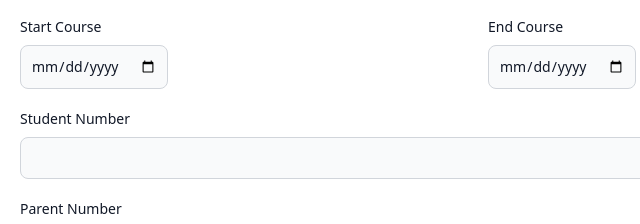
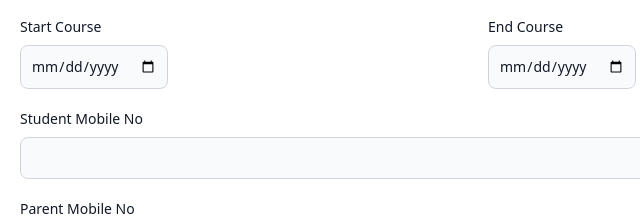
Before and after one commit to expertclasses/expertuser, a plain HTML site: page admission.html in a window 1280 px wide. Shown: the part 1243-1467 px from the top of the page, 128-768 px from the left. Drawn offline with nearby package versions, Linux system fonts and the light colour scheme.

Commit message:
lable name changed

```diff
--- a/admission.html
+++ b/admission.html
@@ -224,12 +224,12 @@
       </div>
 
       <div class="mb-5">
-        <label for="userno" class="block mb-2 text-sm font-medium text-gray-900 ">Student Number</label>
+        <label for="userno" class="block mb-2 text-sm font-medium text-gray-900 ">Student Mobile No</label>
         <input type="number" id="userno" class="bg-gray-50 border border-gray-300 text-gray-900 text-sm rounded-lg focus:ring-blue-500 focus:border-blue-500 block w-full p-2.5" required>
       </div>
 
       <div class="mb-5">
-        <label for="parentsno" class="block mb-2 text-sm font-medium text-gray-900 ">Parent Number</label>
+        <label for="parentsno" class="block mb-2 text-sm font-medium text-gray-900 ">Parent Mobile No</label>
         <input type="number" id="parentsno" class="bg-gray-50 border border-gray-300 text-gray-900 text-sm rounded-lg focus:ring-blue-500 focus:border-blue-500 block w-full p-2.5" required>
       </div>
 
```
